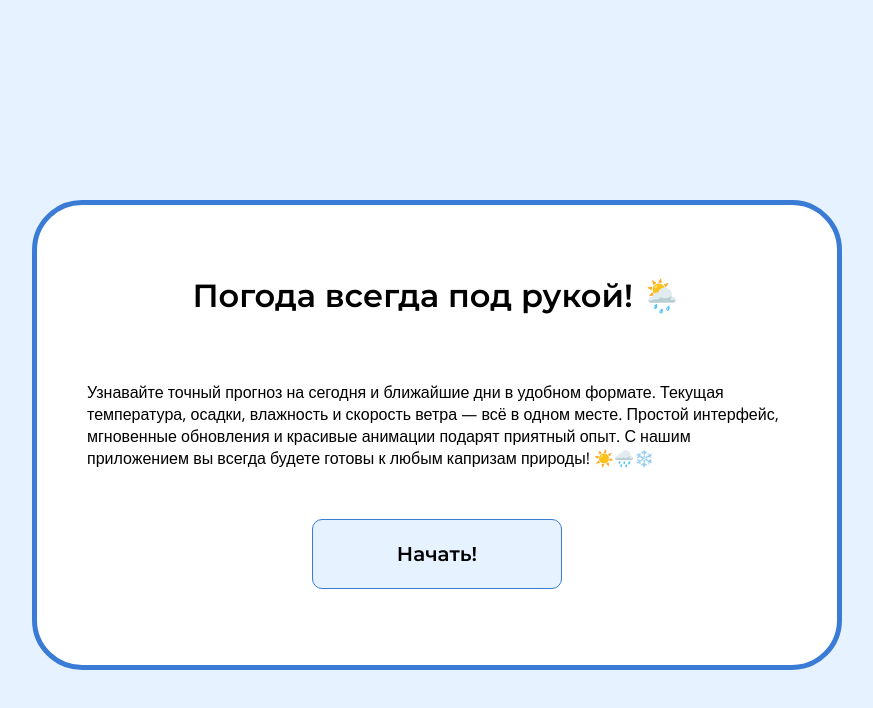
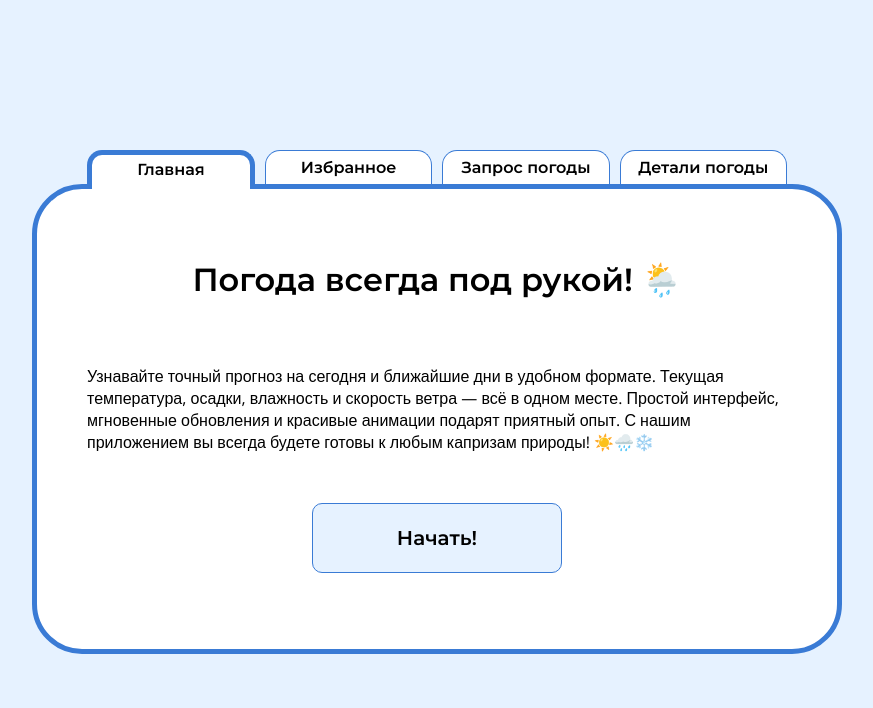
Before and after one commit to s-aladin/weather-app-vue, a Vue app: page / in a window 1280 px wide. Shown: the top 708 px of the page, without its empty margins (203-1076 px from the left). Built offline with nearby package versions, Linux system fonts and the light colour scheme.

Commit message:
add and customise navbar

```diff
--- a/src/App.vue
+++ b/src/App.vue
@@ -1,11 +1,17 @@
 <template>
+  <nav-bar
+    class="navbar__block"
+  ></nav-bar>
   <div class="container">
     <router-view></router-view>
   </div>
 </template>
 
 <script>
+  import NavBar from "@/Components/UI/navBar.vue";
+
   export default {
+    components: {NavBar}
 
   }
 </script>
@@ -28,7 +34,7 @@
 .container {
   width: 700px;
   height: 360px;
-  margin: 200px auto;
+  margin: 0 auto;
   background-color: #FFF;
   border: 5px solid #3A7BD5;
   border-radius: 50px;
@@ -40,4 +46,9 @@
   font-family: 'Quicksand', sans-serif;
   font-weight: 600;
 }
+
+.navbar__block {
+  margin: 0 auto;
+  margin-top: 150px;
+}
 </style>
--- /dev/null
+++ b/src/Components/UI/navBar.vue
@@ -0,0 +1,61 @@
+<template>
+  <div class="navbar">
+    <my-button
+        class="navbar__button button"
+        @click="$router.push('/')"
+        :class="{ navbar__button_active: $route.path === '/'}"
+    >
+      Главная
+    </my-button>
+    <my-button
+        class="navbar__button button"
+        :class="{ navbar__button_active: $route.path === '/favorites'}"
+    >
+      Избранное
+    </my-button>
+    <my-button
+        class="navbar__button button"
+        @click="$router.push('/form')"
+        :class="{ navbar__button_active: $route.path === '/form'}"
+    >
+      Запрос погоды
+    </my-button>
+    <my-button
+        class="navbar__button button"
+        @click="$router.push('/details')"
+        :class="{ navbar__button_active: $route.path === '/details'}"
+    >
+      Детали погоды
+    </my-button>
+  </div>
+</template>
+
+<script>
+import MyButton from "@/Components/UI/my-button.vue";
+
+export default {
+  components: {MyButton},
+}
+</script>
+
+<style lang="scss" scoped>
+  .navbar {
+    width: 700px;
+    display: flex;
+    flex-wrap: nowrap;
+    gap: 10px;
+
+    &__button {
+
+      background-color: #FFFFFF;
+      border-radius: 15px 15px 0 0;
+      border-bottom: none;
+
+      &_active {
+        border: #3A7BD5 5px solid;
+        border-bottom: none;
+        box-shadow: 0 10px 0 -5px #FFFFFF;
+      }
+    }
+  }
+</style>
--- a/src/Components/weatherDaily.vue
+++ b/src/Components/weatherDaily.vue
@@ -30,11 +30,11 @@ export default {
 <style lang="scss" scoped>
 .weather__daily {
   width: 280px;
-  height: 75px;
+  height: 73px;
   padding: 5px;
   background-color: #E6F2FF;
   border: 2px solid #3A7BD5;
-  border-radius: 5px;
+  border-radius: 10px;
   display: flex;
   flex-wrap: wrap;
   align-items: center;
--- a/src/Components/weatherDetailsAndDaily.vue
+++ b/src/Components/weatherDetailsAndDaily.vue
@@ -37,6 +37,6 @@ export default {
   height: 100%;
   display: flex;
   flex-direction: column;
-  row-gap: 5px;
+  row-gap: 4px;
 }
 </style>
```
